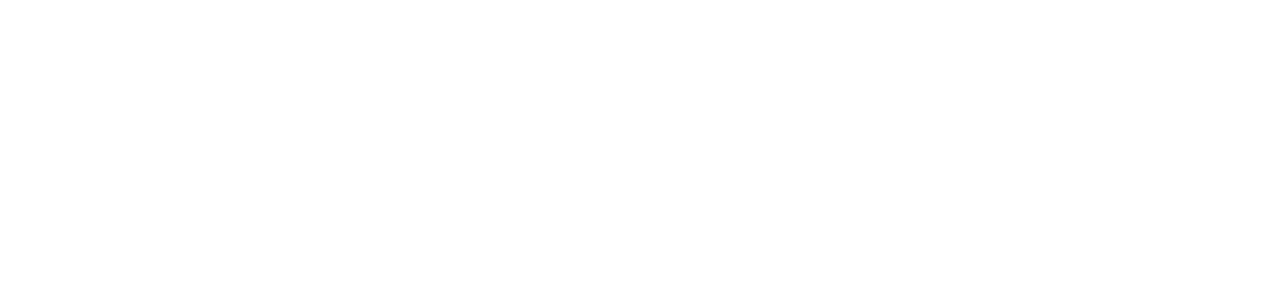
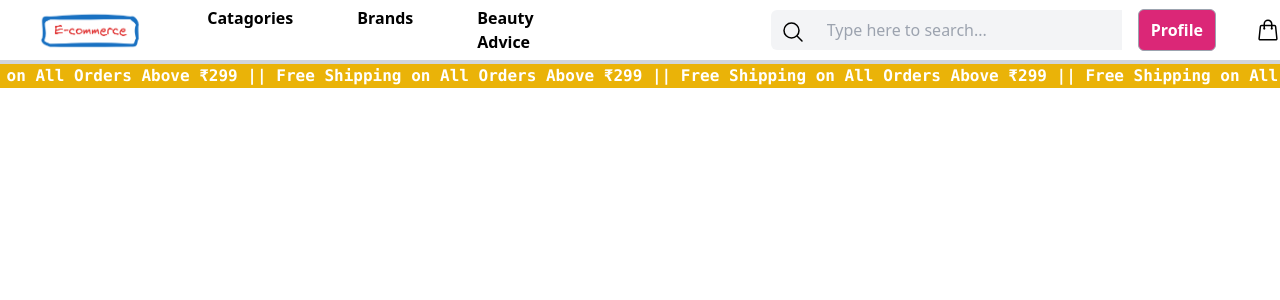
Before and after one commit to Vansh1379/shoppr, a React (Vite) app in the folder Frontend-2/: page /cart/1 in a window 1280 px wide. Before the commit this address had no page. Shown: the top 300 px of the page. Built offline with nearby package versions, Linux system fonts and the light colour scheme.

Commit message:
Added some cart changes

```diff
--- a/Frontend-2/package.json
+++ b/Frontend-2/package.json
@@ -11,12 +11,15 @@
   },
   "dependencies": {
     "axios": "^1.7.7",
+    "jsonwebtoken": "^9.0.2",
+    "jwt-decode": "^4.0.0",
     "react": "^18.3.1",
     "react-dom": "^18.3.1",
     "react-router-dom": "^6.26.2"
   },
   "devDependencies": {
     "@eslint/js": "^9.9.0",
+    "@types/jsonwebtoken": "^9.0.7",
     "@types/react": "^18.3.3",
     "@types/react-dom": "^18.3.0",
     "@types/react-router-dom": "^5.3.3",
--- a/Frontend-2/src/App.tsx
+++ b/Frontend-2/src/App.tsx
@@ -5,6 +5,7 @@
 import { Login } from './pages/Login'
 import { Product } from './pages/Product'
 import { ProductId } from './pages/ProductId'
+import { Cart } from './pages/Cart'
 
 function App() {
   return (
@@ -17,6 +18,7 @@
           <Route path='/home' element={<LandingPage />} />
           <Route path='product' element={<Product />} />
           <Route path='/product/:id' element={<ProductId />} />
+          <Route path='/cart/:id' element={<Cart/>}/>
         </Routes>
       </BrowserRouter>
     </>
--- /dev/null
+++ b/Frontend-2/src/components/Cart.tsx
@@ -0,0 +1,7 @@
+import { LoginNavbar } from "./LoginNavbar"
+
+export const CartCompo = () => {
+    return (
+        <div><LoginNavbar /></div>
+    )
+}
--- a/Frontend-2/src/components/Navbar.tsx
+++ b/Frontend-2/src/components/Navbar.tsx
@@ -3,7 +3,13 @@
 import { useNavigate } from "react-router-dom";
 import { SigninModal } from "./Modals/SigninModal";
 
+
+
 export const Navbar: React.FC = () => {
+
+    const token = localStorage.getItem('token');
+    console.log(token);
+
     const navigate = useNavigate();
     const [isModalOpen, setIsModalOpen] = useState(false);
 
--- /dev/null
+++ b/Frontend-2/src/pages/Cart.tsx
@@ -0,0 +1,10 @@
+import { CartCompo } from "../components/Cart"
+
+
+export const Cart = () => {
+    return (
+        <div>
+            <CartCompo />
+        </div>
+    )
+}
```
Also changed, not shown: 1 other file (tests, documents, lock files or other folders). Lines whose indentation alone changed are shown as unchanged.
